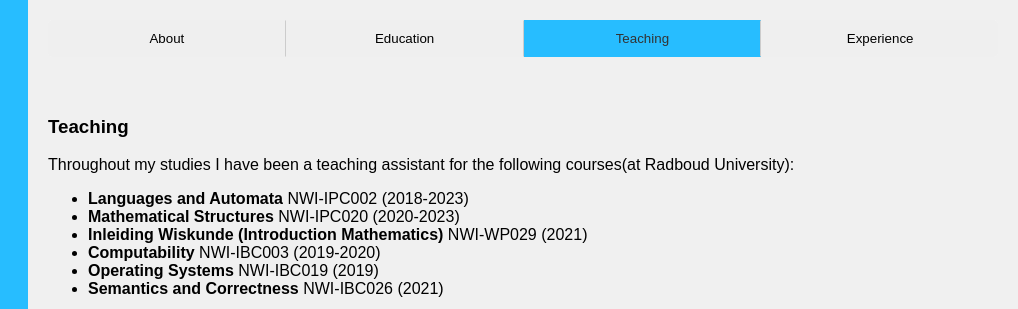
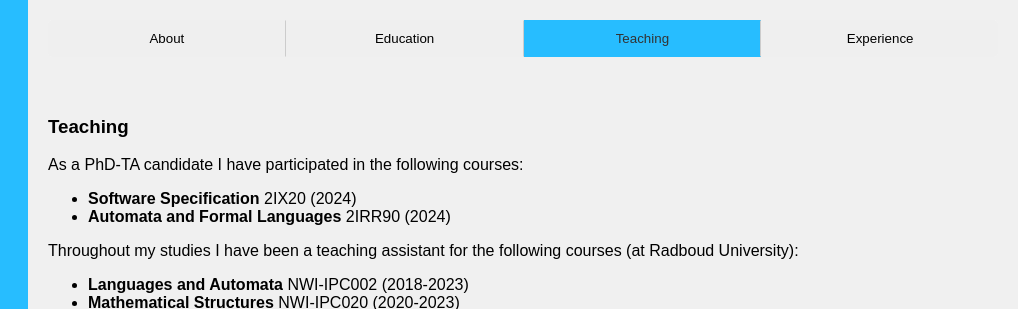
Before and after one commit to mennobartels/mennobartels.github.io, a plain HTML site: page index.html in a window 1280 px wide. Both pictures are taken after a click on the button "Teaching". Shown: the top 309 px of the page, 262-1280 px from the left. Drawn offline with Linux system fonts and the light colour scheme.

Commit message:
added recent courses

```diff
--- a/index.html
+++ b/index.html
@@ -155,19 +155,28 @@
       <div id="about" class="tab-content active">
         <h3>About Me</h3>
         <p>
-            Hi there! My name is Menno. I am a PhD-TA candidate in <a href="https://fsa.win.tue.nl/"> FSA </a> the group at the Technical University of Eindhoven <a href="https://www.tue.nl/en/">(TU/e)</a>.
+          Hi there! My name is Menno. I am a PhD-TA candidate in <a href="https://fsa.win.tue.nl/"> FSA </a> the group
+          at the Technical University of Eindhoven <a href="https://www.tue.nl/en/">(TU/e)</a>.
         </p>
         <p>
-            Currently my research considers investigating how symmetry reduction can play a role in the theory of model checking on which <a href="https://mcrl2.org/web/index.html"> mCRL2 </a> is based.
+          Currently my research considers investigating how symmetry reduction can play a role in the theory of model
+          checking on which <a href="https://mcrl2.org/web/index.html"> mCRL2 </a> is based.
         </p>
         <p>
-          Topics that are of interest to me include Automata Theory, Category Theory, Testing Techniques, Model Checking, Symmetry Reduction, Equation Systems.
+          Topics that are of interest to me include Automata Theory, Category Theory, Testing Techniques, Model
+          Checking, Symmetry Reduction, Equation Systems.
         </p>
       </div>
 
       <div id="teaching" class="tab-content">
         <h3>Teaching</h3>
-        <p> Throughout my studies I have been a teaching assistant for the following courses(at Radboud University):
+        <p> As a PhD-TA candidate I have participated in the following courses:
+        <ul>
+          <li><strong>Software Specification</strong> 2IX20 (2024)</li>
+          <li><strong>Automata and Formal Languages</strong> 2IRR90 (2024)</li>
+        </ul>
+        </p>
+        <p> Throughout my studies I have been a teaching assistant for the following courses (at Radboud University):
         <ul>
           <li><strong>Languages and Automata</strong> NWI-IPC002 (2018-2023)</li>
           <li><strong>Mathematical Structures</strong> NWI-IPC020 (2020-2023)</li>
@@ -176,6 +185,7 @@
           <li><strong>Operating Systems</strong> NWI-IBC019 (2019)</li>
           <li><strong>Semantics and Correctness</strong> NWI-IBC026 (2021)</li>
         </ul>
+        </p>
       </div>
 
       <div id="education" class="tab-content">
```
